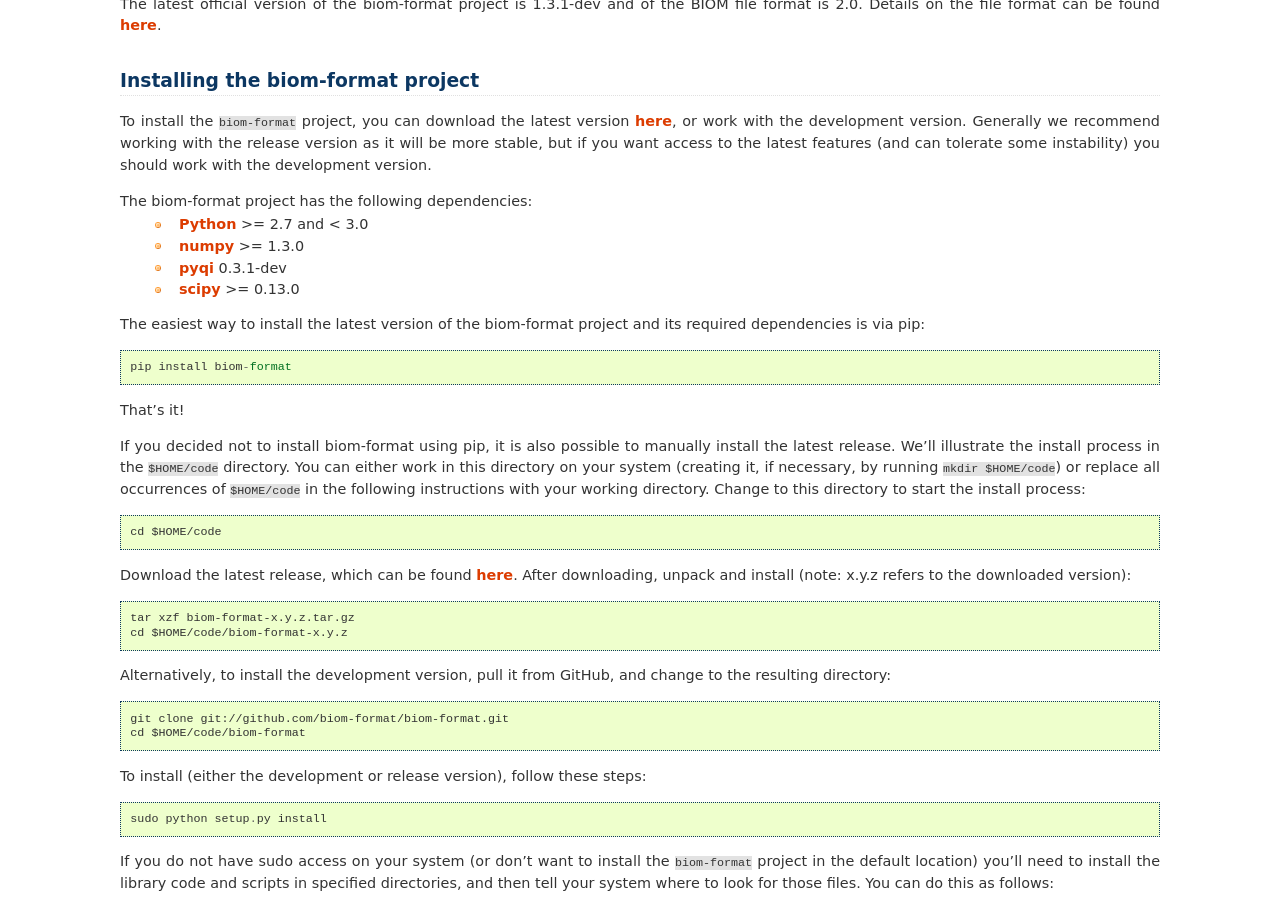
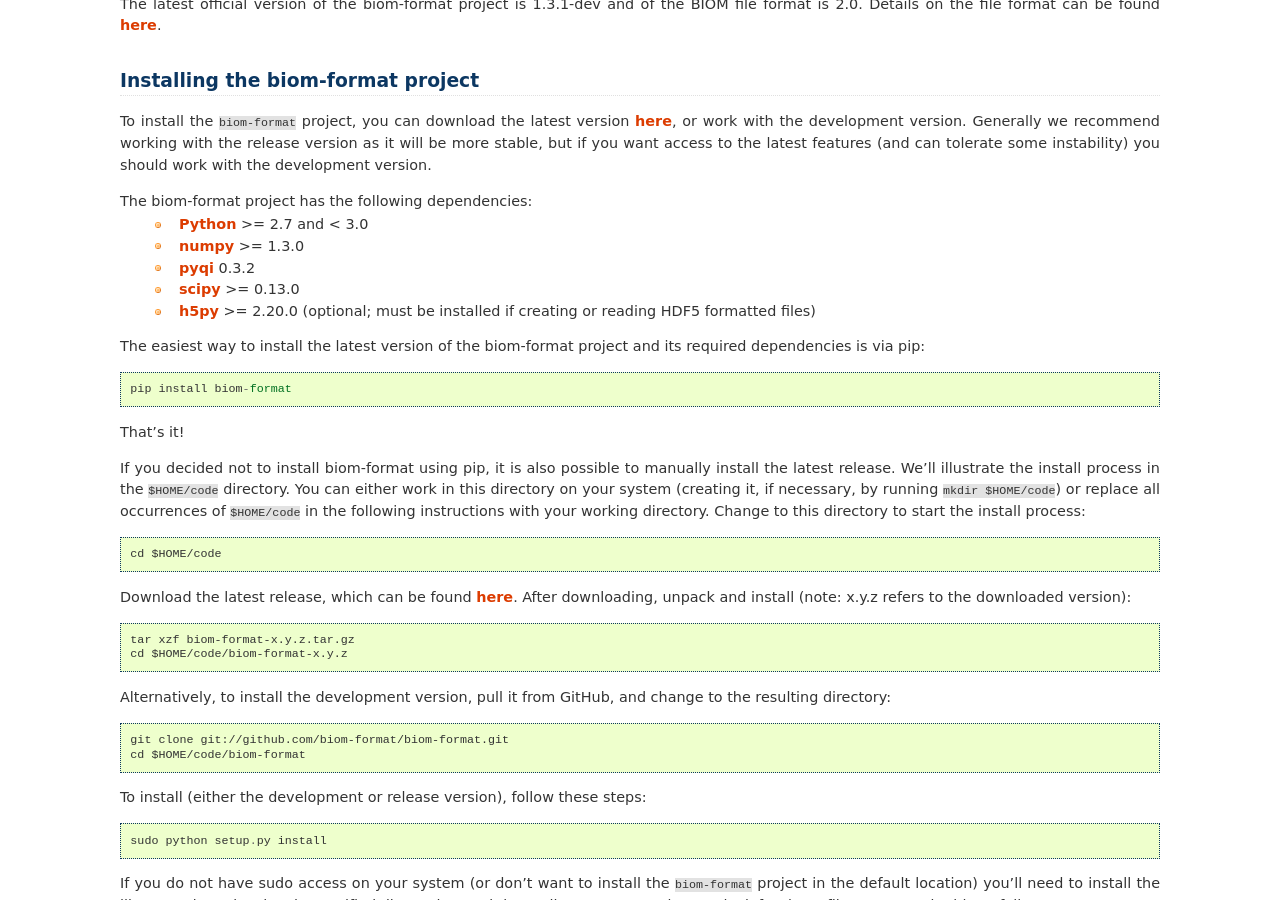
Before and after one commit to biocore/biom-format, a Sphinx documentation site: the page built from doc/index.rst, in a window 1280 px wide and 900 px high, scrolled down 1134 px. Built offline with Sphinx 7.4.7, drawn with Linux system fonts in a browser that asks for light colours.

Commit message:
DOC: Add mention of h5py to doc/index.rst
Thanks @wasade!

```diff
--- a/doc/index.rst
+++ b/doc/index.rst
@@ -33,8 +33,9 @@
 The biom-format project has the following dependencies:
 	* `Python <http://www.python.org/>`_ >= 2.7 and < 3.0
 	* `numpy <http://www.numpy.org/>`_ >= 1.3.0
-	* `pyqi <http://bipy.github.io/pyqi>`_ 0.3.1-dev
+	* `pyqi <http://pyqi.readthedocs.org>`_ 0.3.2
 	* `scipy <http://www.scipy.org/>`_ >= 0.13.0
+	* `h5py <http://www.h5py.org/>`_ >= 2.20.0 (optional; must be installed if creating or reading HDF5 formatted files)
 
 The easiest way to install the latest version of the biom-format project and its required dependencies is via pip::
 
```
